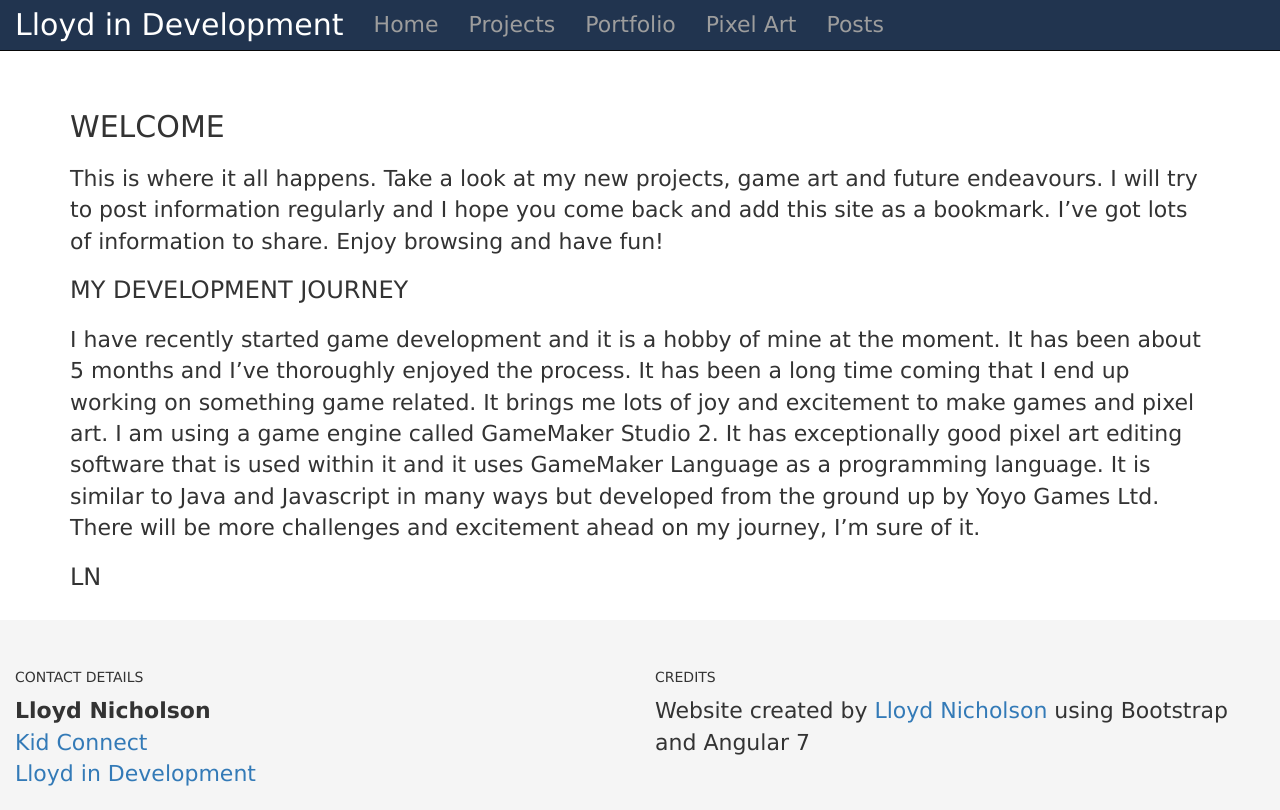
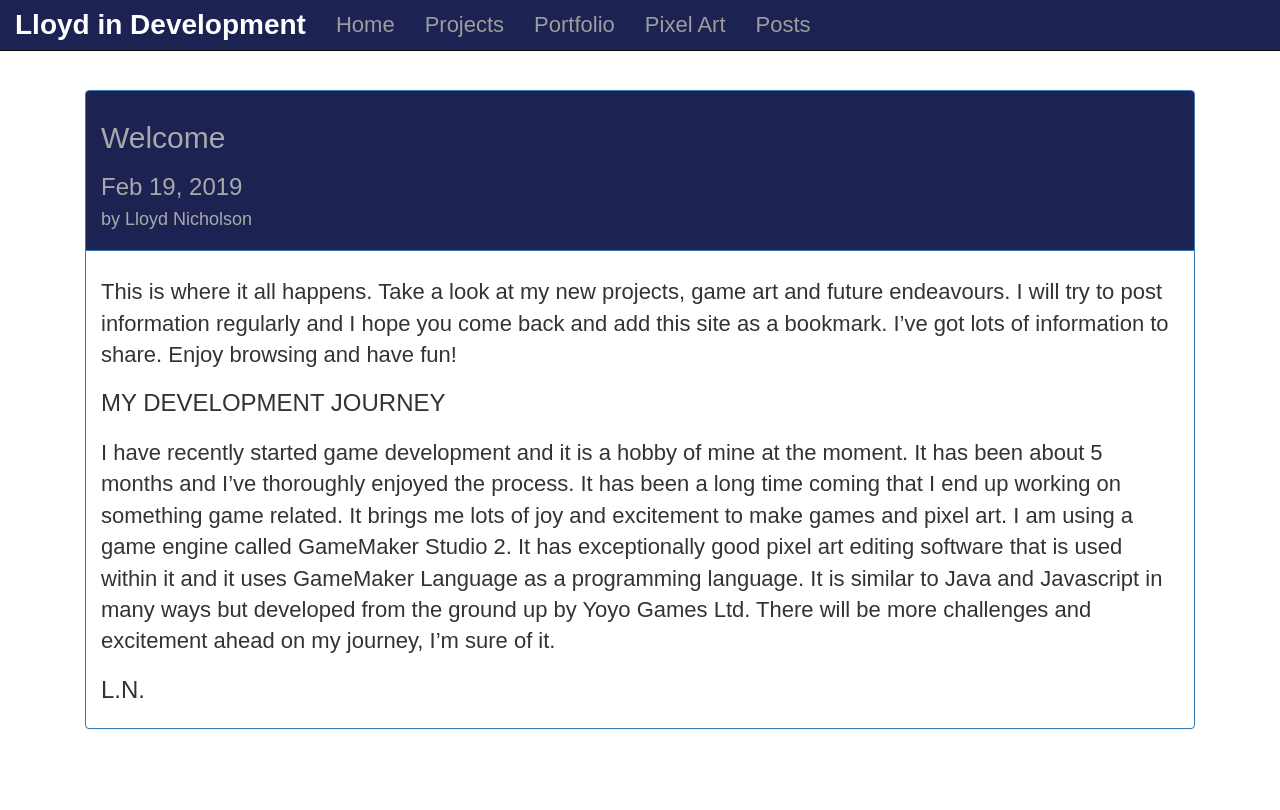
Before and after one commit to LloydNicholson/LloydinDevelopment, an Angular app: page / in a window 1280 px wide. Built offline with nearby package versions, Linux system fonts and the light colour scheme.

Commit message:
altered look of site including fonts and colors

```diff
--- a/src/app/app.component.html
+++ b/src/app/app.component.html
@@ -2,4 +2,4 @@
   <app-header></app-header>
   <router-outlet></router-outlet>
 </div>
-<app-footer></app-footer>
+<!--<app-footer></app-footer>-->
--- a/src/app/app.component.ts
+++ b/src/app/app.component.ts
@@ -7,7 +7,10 @@ import {Component, Input, ViewEncapsulation} from '@angular/core';
     body {
       padding-top: 90px;
       font-size: 22px;
-      font-family: Geneva, sans-serif;
+      font-family: Beirut, sans-serif;
+    }
+    h1, h2, h3, h4 {
+      font-family: "Tamil MN", sans-serif;
     }`],
   encapsulation: ViewEncapsulation.None
 })
--- a/src/app/header/header.component.css
+++ b/src/app/header/header.component.css
@@ -1,7 +1,13 @@
 #mainNavbar {
-  background-color: #21344f;
+  background-color: #1c2252;
+}
+.navbar-nav {
   font-size: 22px;
+  font-family: "Tamil MN", sans-serif;
 }
 .navbar-brand {
-  font-size: 30px;
+  font-size: 28px;
+  font-family: "Tamil MN", sans-serif;
+  font-weight: bold;
+  color: #9d9d9d;
 }
--- a/src/app/header/header.component.html
+++ b/src/app/header/header.component.html
@@ -1,6 +1,6 @@
 <nav class="navbar navbar-inverse navbar-fixed-top" id="mainNavbar">
   <div class="container-fluid">
-    <div class="navbar-header">
+    <div id="navbarSmall" class="navbar-header">
       <button (click)="onToggleShow()" type="button" class="navbar-toggle" data-toggle="collapse" data-target="#navbar" aria-expanded="false">
         <span class="sr-only">Toggle navigation</span>
         <span class="icon-bar"></span>
--- a/src/app/home/about-me/about-me.component.html
+++ b/src/app/home/about-me/about-me.component.html
@@ -1,5 +1,11 @@
-<div>
-  <h2>WELCOME</h2>
+<div class="container-fluid">
+  <div class="panel panel-primary">
+    <div class="panel-heading">
+      <h2>Welcome</h2>
+      <h3>{{creationDate | date}}</h3>
+      <h4> by Lloyd Nicholson</h4>
+    </div>
+    <div class="panel-body">
       <p>This is where it all happens. Take a look at my new projects, game art and future endeavours.
         I will try to post information regularly and I hope you come back and add this site as a bookmark.
         I’ve got lots of information to share.
@@ -11,22 +17,8 @@
         It brings me lots of joy and excitement to make games and pixel art.
         I am using a game engine called GameMaker Studio 2.
         It has exceptionally good pixel art editing software that is used within it and it uses GameMaker Language as a programming language.
-    It is similar to Java and Javascript in many ways but developed from the ground up by Yoyo Games Ltd.&nbsp;
-    There will be more challenges and excitement ahead on my journey, I’m sure of it.</p>
-  <h3>LN</h3>
+        It is similar to Java and Javascript in many ways but developed from the ground up by Yoyo Games Ltd. There will be more challenges and excitement ahead on my journey, I’m sure of it.</p>
+      <h3>L.N.</h3>
     </div>
-
-
-
-<!--<div class="container-fluid">-->
-  <!--<label for="name">Enter your name: </label>-->
-  <!--&lt;!&ndash;<input type="text" id="name" class="form-control" [(ngModel)]="visitorsName">&ndash;&gt;-->
-  <!--<input type="text" id="name" class="form-control" #visitorName>-->
-  <!--<button (click)="logWelcome(visitorName)" class="btn btn-primary pull-right">Submit</button>-->
-<!--</div>-->
-
-<!--<div class="container-fluid">-->
-  <!--<p *ngIf="entered">Hi {{visitorName.value}}, thanks for visiting my website. My site was created using Angular 7 and Angular CLI.-->
-    <!--I am experimenting with Angular to create the best experience possible. Angular is quick and allows me to switch between information very quickly.-->
-  <!--</p>-->
-<!--</div>-->
+  </div>
+</div>
--- a/src/app/home/about-me/about-me.component.ts
+++ b/src/app/home/about-me/about-me.component.ts
@@ -7,11 +7,17 @@ import {Component, ElementRef, OnInit, ViewChild} from '@angular/core';
     p, input {
       padding-top: 10px;
     }
+    .panel-heading {
+      background-color: #1c2252;
+      color: darkgray;
+      font-family: "Tamil MN", sans-serif;
+    }
   `]
 })
 export class AboutMeComponent implements OnInit {
   entered = false;
   @ViewChild('name') name: ElementRef; // accessing a native element component
+  creationDate: Date = new Date(2019, 2 - 1, 19);
   constructor() { }
 
   ngOnInit() {
--- a/src/app/posts/post-item/post-item.component.css
+++ b/src/app/posts/post-item/post-item.component.css
@@ -1,6 +1,7 @@
 .panel-heading {
-  background-color: #30507d;
-  color: whitesmoke;
+  background-color: #1c2252;
+  color: darkgray;
+  font-family: "Tamil MN", sans-serif;
 }
 p {
   white-space: pre-line;
--- a/src/app/posts/post-item/post-item.component.html
+++ b/src/app/posts/post-item/post-item.component.html
@@ -61,7 +61,7 @@
           <p><span>There are still many things I would like to change and I will implement those changes soon.</span></p>
 
       </div>
-      <p><span class="pull-left">L.N.</span></p>
+      <h3 class="pull-left">L.N.</h3>
     </div>
   </div>
 </div>
```
Lines whose indentation alone changed are shown as unchanged.
